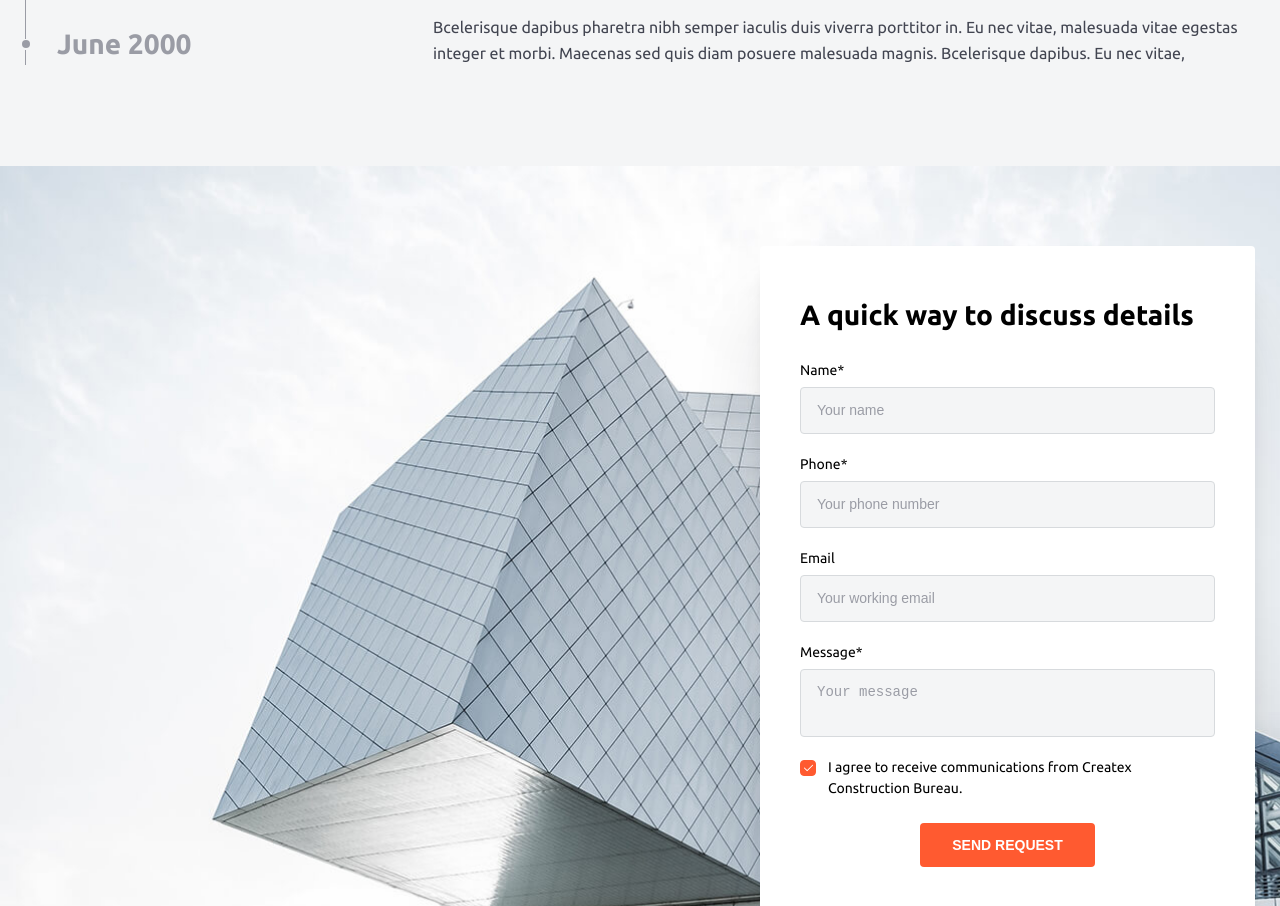
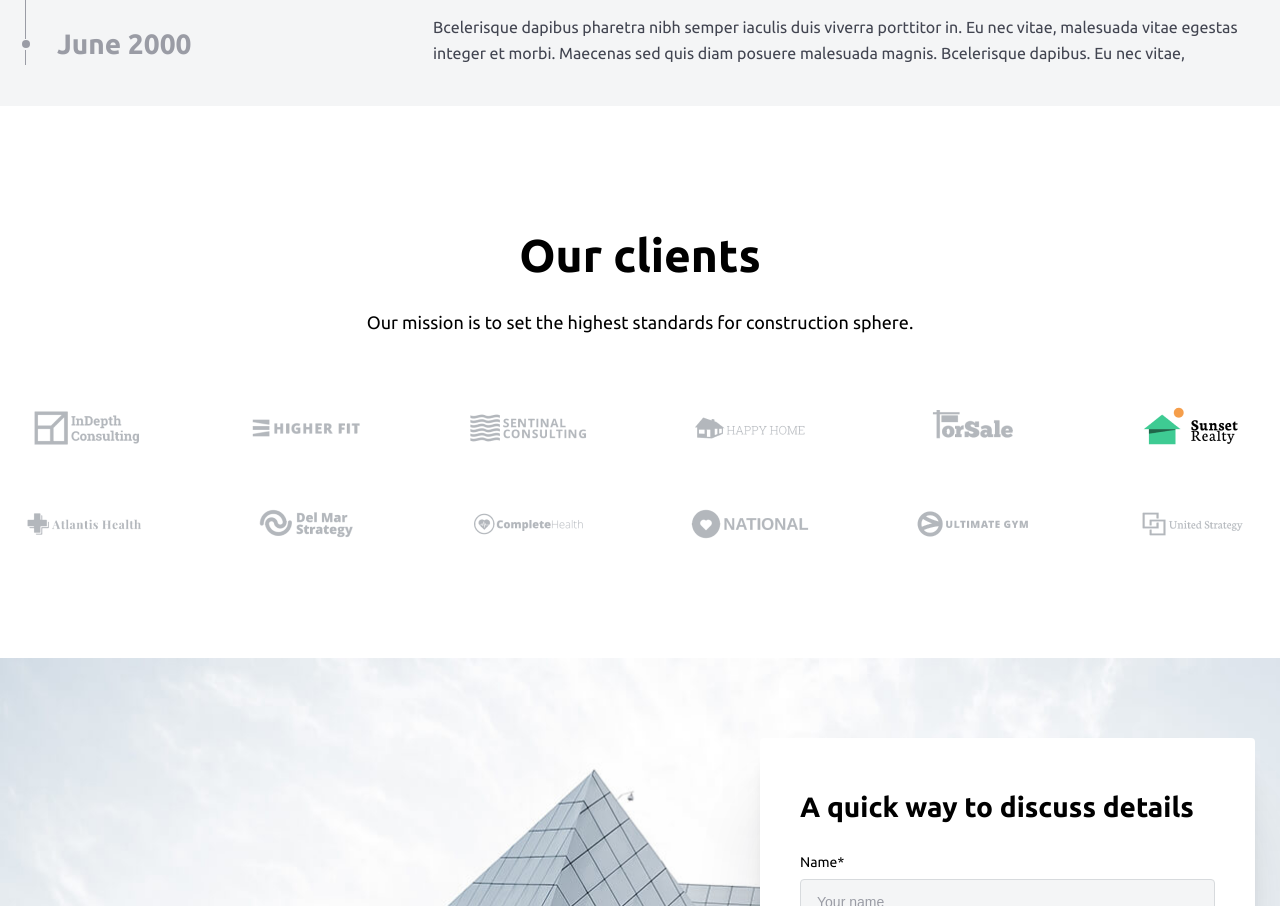
Before and after one commit to Dual1tyxd3v/createx, a website: page source/about.html in a window 1280 px wide. Shown: the part 3059-3965 px from the top of the page. Drawn offline with Linux system fonts and the light colour scheme.

Commit message:
Added section clients

```diff
--- a/source/about.html
+++ b/source/about.html
@@ -153,60 +153,153 @@
               <div class="history__slide js-slide">
                 <img src="./img/history--slide.jpg" alt="Slide" class="history__slide-img">
                 <p class="history__slide-text">
-                  Bcelerisque dapibus pharetra nibh semper iaculis duis viverra porttitor in. Eu nec vitae, malesuada vitae egestas integer et morbi. Maecenas sed quis diam posuere malesuada magnis. Bcelerisque dapibus.  Eu nec vitae,
+                  Bcelerisque dapibus pharetra nibh semper iaculis duis viverra porttitor in. Eu nec vitae, malesuada
+                  vitae egestas integer et morbi. Maecenas sed quis diam posuere malesuada magnis. Bcelerisque dapibus.
+                  Eu nec vitae,
                 </p>
               </div>
               <div class="history__slide js-slide">
                 <img src="./img/history--slide.jpg" alt="Slide" class="history__slide-img">
                 <p class="history__slide-text">
-                  Bcelerisque dapibus pharetra nibh semper iaculis duis viverra porttitor in. Eu nec vitae, malesuada vitae egestas integer et morbi. Maecenas sed quis diam posuere malesuada magnis. Bcelerisque dapibus.  Eu nec vitae,
+                  Bcelerisque dapibus pharetra nibh semper iaculis duis viverra porttitor in. Eu nec vitae, malesuada
+                  vitae egestas integer et morbi. Maecenas sed quis diam posuere malesuada magnis. Bcelerisque dapibus.
+                  Eu nec vitae,
                 </p>
               </div>
               <div class="history__slide js-slide">
                 <img src="./img/history--slide.jpg" alt="Slide" class="history__slide-img">
                 <p class="history__slide-text">
-                  Bcelerisque dapibus pharetra nibh semper iaculis duis viverra porttitor in. Eu nec vitae, malesuada vitae egestas integer et morbi. Maecenas sed quis diam posuere malesuada magnis. Bcelerisque dapibus.  Eu nec vitae,
+                  Bcelerisque dapibus pharetra nibh semper iaculis duis viverra porttitor in. Eu nec vitae, malesuada
+                  vitae egestas integer et morbi. Maecenas sed quis diam posuere malesuada magnis. Bcelerisque dapibus.
+                  Eu nec vitae,
                 </p>
               </div>
               <div class="history__slide js-slide">
                 <img src="./img/history--slide.jpg" alt="Slide" class="history__slide-img">
                 <p class="history__slide-text">
-                  Bcelerisque dapibus pharetra nibh semper iaculis duis viverra porttitor in. Eu nec vitae, malesuada vitae egestas integer et morbi. Maecenas sed quis diam posuere malesuada magnis. Bcelerisque dapibus.  Eu nec vitae,
+                  Bcelerisque dapibus pharetra nibh semper iaculis duis viverra porttitor in. Eu nec vitae, malesuada
+                  vitae egestas integer et morbi. Maecenas sed quis diam posuere malesuada magnis. Bcelerisque dapibus.
+                  Eu nec vitae,
                 </p>
               </div>
               <div class="history__slide js-slide">
                 <img src="./img/history--slide.jpg" alt="Slide" class="history__slide-img">
                 <p class="history__slide-text">
-                  Bcelerisque dapibus pharetra nibh semper iaculis duis viverra porttitor in. Eu nec vitae, malesuada vitae egestas integer et morbi. Maecenas sed quis diam posuere malesuada magnis. Bcelerisque dapibus.  Eu nec vitae,
+                  Bcelerisque dapibus pharetra nibh semper iaculis duis viverra porttitor in. Eu nec vitae, malesuada
+                  vitae egestas integer et morbi. Maecenas sed quis diam posuere malesuada magnis. Bcelerisque dapibus.
+                  Eu nec vitae,
                 </p>
               </div>
               <div class="history__slide js-slide">
                 <img src="./img/history--slide.jpg" alt="Slide" class="history__slide-img">
                 <p class="history__slide-text">
-                  Bcelerisque dapibus pharetra nibh semper iaculis duis viverra porttitor in. Eu nec vitae, malesuada vitae egestas integer et morbi. Maecenas sed quis diam posuere malesuada magnis. Bcelerisque dapibus.  Eu nec vitae,
+                  Bcelerisque dapibus pharetra nibh semper iaculis duis viverra porttitor in. Eu nec vitae, malesuada
+                  vitae egestas integer et morbi. Maecenas sed quis diam posuere malesuada magnis. Bcelerisque dapibus.
+                  Eu nec vitae,
                 </p>
               </div>
               <div class="history__slide js-slide">
                 <img src="./img/history--slide.jpg" alt="Slide" class="history__slide-img">
                 <p class="history__slide-text">
-                  Bcelerisque dapibus pharetra nibh semper iaculis duis viverra porttitor in. Eu nec vitae, malesuada vitae egestas integer et morbi. Maecenas sed quis diam posuere malesuada magnis. Bcelerisque dapibus.  Eu nec vitae,
+                  Bcelerisque dapibus pharetra nibh semper iaculis duis viverra porttitor in. Eu nec vitae, malesuada
+                  vitae egestas integer et morbi. Maecenas sed quis diam posuere malesuada magnis. Bcelerisque dapibus.
+                  Eu nec vitae,
                 </p>
               </div>
               <div class="history__slide js-slide">
                 <img src="./img/history--slide.jpg" alt="Slide" class="history__slide-img">
                 <p class="history__slide-text">
-                  Bcelerisque dapibus pharetra nibh semper iaculis duis viverra porttitor in. Eu nec vitae, malesuada vitae egestas integer et morbi. Maecenas sed quis diam posuere malesuada magnis. Bcelerisque dapibus.  Eu nec vitae,
+                  Bcelerisque dapibus pharetra nibh semper iaculis duis viverra porttitor in. Eu nec vitae, malesuada
+                  vitae egestas integer et morbi. Maecenas sed quis diam posuere malesuada magnis. Bcelerisque dapibus.
+                  Eu nec vitae,
                 </p>
               </div>
               <div class="history__slide js-slide">
                 <img src="./img/history--slide.jpg" alt="Slide" class="history__slide-img">
                 <p class="history__slide-text">
-                  Bcelerisque dapibus pharetra nibh semper iaculis duis viverra porttitor in. Eu nec vitae, malesuada vitae egestas integer et morbi. Maecenas sed quis diam posuere malesuada magnis. Bcelerisque dapibus.  Eu nec vitae,
+                  Bcelerisque dapibus pharetra nibh semper iaculis duis viverra porttitor in. Eu nec vitae, malesuada
+                  vitae egestas integer et morbi. Maecenas sed quis diam posuere malesuada magnis. Bcelerisque dapibus.
+                  Eu nec vitae,
                 </p>
               </div>
             </div>
           </div>
         </div>
+      </div>
+    </div>
+  </section>
+
+  <section class="w-clients__additional a-clients">
+    <div class="wrapper">
+      <div class="w-clients__clients">
+        <h4 class="title a-clients__title">Our clients</h4>
+        <p class="description core__description">
+          Our mission is to set the highest standards for construction sphere.
+        </p>
+        <ul class="partners__container w-clients__list a-clients__list">
+          <li>
+            <a href="#" class="partners__partner">
+              <img loading="lazy" src="./img/partners--indepth.png" alt="In depth consulting">
+            </a>
+          </li>
+          <li>
+            <a href="#" class="partners__partner">
+              <img loading="lazy" src="./img/partners--higherfit.png" alt="Higher fit">
+            </a>
+          </li>
+          <li>
+            <a href="#" class="partners__partner">
+              <img loading="lazy" src="./img/partners--sential-consulting.png" alt="Sential consulting">
+            </a>
+          </li>
+          <li>
+            <a href="#" class="partners__partner">
+              <img loading="lazy" src="./img/partners--happy-home.png" alt="Happy Home">
+            </a>
+          </li>
+          <li>
+            <a href="#" class="partners__partner">
+              <img loading="lazy" src="./img/partners--or-sale.png" alt="orSale">
+            </a>
+          </li>
+          <li>
+            <a href="#" class="partners__partner">
+              <img loading="lazy" src="./img/partners--sunset-really.png" alt="Sunset Really">
+            </a>
+          </li>
+        </ul>
+        <ul class="partners__container w-clients__list a-clients__list">
+          <li>
+            <a href="#" class="partners__partner">
+              <img loading="lazy" src="./img/partners--atlantis.jpg" alt="Atlantis Health">
+            </a>
+          </li>
+          <li>
+            <a href="#" class="partners__partner">
+              <img loading="lazy" src="./img/partners--del-mar.jpg" alt="Del Mar Strategy">
+            </a>
+          </li>
+          <li>
+            <a href="#" class="partners__partner">
+              <img loading="lazy" src="./img/partners--complete-health.jpg" alt="Complete Health">
+            </a>
+          </li>
+          <li>
+            <a href="#" class="partners__partner">
+              <img loading="lazy" src="./img/partners--national.jpg" alt="National">
+            </a>
+          </li>
+          <li>
+            <a href="#" class="partners__partner">
+              <img loading="lazy" src="./img/partners--ultimate-gym.jpg" alt="Ultimate Gym">
+            </a>
+          </li>
+          <li>
+            <a href="#" class="partners__partner">
+              <img loading="lazy" src="./img/partners--united-strategy.jpg" alt="United Strategy">
+            </a>
+          </li>
+        </ul>
       </div>
     </div>
   </section>
--- /dev/null
+++ b/source/sass/components/a-clients.scss
@@ -0,0 +1,11 @@
+.a-clients {
+  padding-top: 12rem;
+
+  &__title {
+    margin-bottom: 2.4rem;
+  }
+
+  &__list:not(:last-child) {
+    margin-bottom: 3rem;
+  }
+}
--- a/source/sass/style.scss
+++ b/source/sass/style.scss
@@ -29,3 +29,4 @@
 @import "./components/w-clients.scss";
 @import "./components/stats.scss";
 @import "./components/history.scss";
+@import "./components/a-clients.scss";
```
Also changed, not shown: source/css/style.css, source/img/partners--atlantis.jpg (added), source/img/partners--complete-health.jpg (added), source/img/partners--del-mar.jpg (added), source/img/partners--national.jpg (added), source/img/partners--ultimate-gym.jpg (added), source/img/partners--united-strategy.jpg (added).
